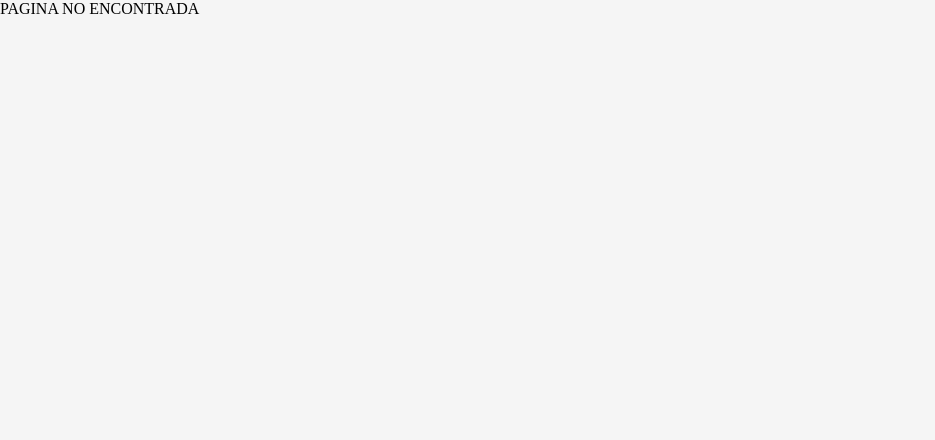
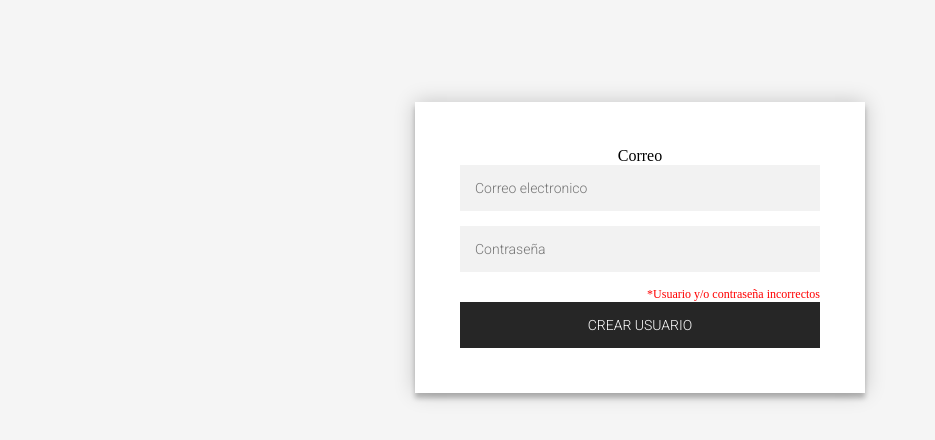
Before and after one commit to DiegoMoralesBravo/SSDAE, a React (Vite) app in the folder SSDAE/app/: page /CrearUsuario in a window 1280 px wide. Shown: the top 440 px of the page, without its empty margins (0-935 px from the left). Built offline with nearby package versions, Linux system fonts and the light colour scheme.

Commit message:
Se crean botones y rutas para creacion de usuario

```diff
--- /dev/null
+++ b/SSDAE/app/public/statics/css/form.css
@@ -0,0 +1,82 @@
+@import url(https://fonts.googleapis.com/css?family=Roboto:300);
+
+.login-page {
+    width: 500px;
+    padding: 8% 0 0;
+    margin: auto;
+}
+
+.form {
+    position: relative;
+    z-index: 1;
+    background: #FFFFFF;
+    max-width: 360px;
+    margin: 0 auto 100px;
+    padding: 45px;
+    text-align: center;
+    box-shadow: 0 0 20px 0 rgba(0, 0, 0, 0.2), 0 5px 5px 0 rgba(0, 0, 0, 0.24);
+}
+
+.form input {
+    font-family: "Roboto", sans-serif;
+    outline: 0;
+    background: #f2f2f2;
+    width: 100%;
+    border: 0;
+    margin: 0 0 15px;
+    padding: 15px;
+    box-sizing: border-box;
+    font-size: 14px;
+}
+
+.form input.fail:last-of-type {
+    margin: 0px;
+}
+
+.form input.fail {
+    background: #ffa6a6;
+    border: 1px solid rgb(248, 46, 46);
+}
+
+.form button {
+    font-family: "Roboto", sans-serif;
+    text-transform: uppercase;
+    outline: 0;
+    background: #262626;
+    width: 100%;
+    border: 0;
+    padding: 15px;
+    color: #FFFFFF;
+    font-size: 14px;
+    -webkit-transition: all 0.3 ease;
+    transition: all 0.3 ease;
+    cursor: pointer;
+}
+
+.form button:hover,
+.form button:active,
+.form button:focus {
+    background: #504f4f;
+}
+
+.form .link a {
+    font-family: "Roboto", sans-serif;
+    color: #262626;
+    text-decoration: none;
+}
+
+.form .link a:hover {
+    text-decoration: underline;
+}
+
+.form p {
+    color: #ff0000;
+    text-align: right;
+    font-size: 12px;
+
+}
+
+
+body {
+    background: whitesmoke;
+}
--- a/SSDAE/app/src/components/Navbar.jsx
+++ b/SSDAE/app/src/components/Navbar.jsx
@@ -1,18 +1,20 @@
 import React from 'react'
 import { useContext } from 'react';
+import { NavLink } from 'react-router-dom';
 import { loginContext } from '../context/loginContext';
 
 export const Navbar = () => {
 
     const { setShowPassForm, setLogin, setUser, user } = useContext(loginContext);
 
-    let usuario = 'Diego';
-
     const logout = () => {
         setLogin(false);
         setUser('');
     };
 
+    const {nombre, ap_p, tipo_usuario} = user
+
+    console.log(user)
     return (
             <div className="nav-container">
                 <div className="brand">
@@ -21,10 +23,15 @@ export const Navbar = () => {
                 <nav className='navbar'>
                     <ul className="nav-list">
                         <li>
-                            <a href="#!">{usuario}</a>
+                        <NavLink to="/"> {nombre + ' ' + ap_p + ' ('+ tipo_usuario +')'} </NavLink>
                         </li>
                         <li>
-                            <a href="#!"  onClick={logout} >Cerrar sesion</a>
+                        {
+                            tipo_usuario == 'alumno' ?  <NavLink to="/CrearUsuario"> Crear usuario </NavLink> : ''
+                        }
+                        </li>
+                        <li>
+                        <NavLink to="/" onClick={logout} > Cerrar sesion </NavLink>
                         </li>
                     </ul>
                 </nav>
--- a/SSDAE/app/src/components/login/LoginForm.jsx
+++ b/SSDAE/app/src/components/login/LoginForm.jsx
@@ -29,10 +29,11 @@ export const LoginForm = () => {
         if (res.mensaje == 'User found') {
             setLogin(true);
             setUser({
-                id_user: res.student.id_usuario,
-                correo: res.student.correo,
-                nombre: res.student.nombre,
-                ap_p: res.student.ap_p
+                id_user: res.user.id_usuario,
+                correo: res.user.correo,
+                nombre: res.user.nombre,
+                ap_p: res.user.ap_p,
+                tipo_usuario: res.user.tipo_usuario
             })
         }
         else {
--- /dev/null
+++ b/SSDAE/app/src/components/usuarios/CrearUsuarios.jsx
@@ -0,0 +1,23 @@
+import React from 'react'
+import { useRef } from 'react'
+import { useEffect } from 'react'
+import { useContext } from 'react';
+import { Navigate, useNavigate } from 'react-router-dom';
+import { loginContext } from '../../context/loginContext';
+
+export const CrearUsuarios = () => {
+
+    return (
+        <div className="login-page">
+                <div className="form">
+                    <form className="login-form" >
+                        <label>Correo</label>
+                        <input type="email" placeholder="Correo electronico" required />
+                        <input type="password" placeholder="Contraseña" required />
+                        <p style={{ display: 'block' }} >*Usuario y/o contraseña incorrectos</p>
+                        <button>Crear usuario</button>
+                    </form>
+                </div>
+            </div>
+    )
+}
--- a/SSDAE/app/src/router/MisRutas.jsx
+++ b/SSDAE/app/src/router/MisRutas.jsx
@@ -7,6 +7,7 @@ import { Home } from '../components/Home'
 import { Login } from '../components/login/Login'
 import { Navbar } from '../components/Navbar';
 import { NotFound } from '../components/NotFound';
+import { CrearUsuarios } from '../components/usuarios/CrearUsuarios';
 
 
 
@@ -21,6 +22,7 @@ export const MisRutas = () => {
       <Routes>
         <Route path="/" element={login ? <Home /> : <Login />} />
         <Route path="/resetpass" element={<ResetPass />} />
+        <Route path="/CrearUsuario" element={<CrearUsuarios />} />
         <Route path="/*" element={<NotFound/>} />
       </Routes>
     </BrowserRouter>
```
Also changed, not shown: SSDAE/app/src/components/Document.jsx (deleted), 1 other file (tests, documents, lock files or other folders).
